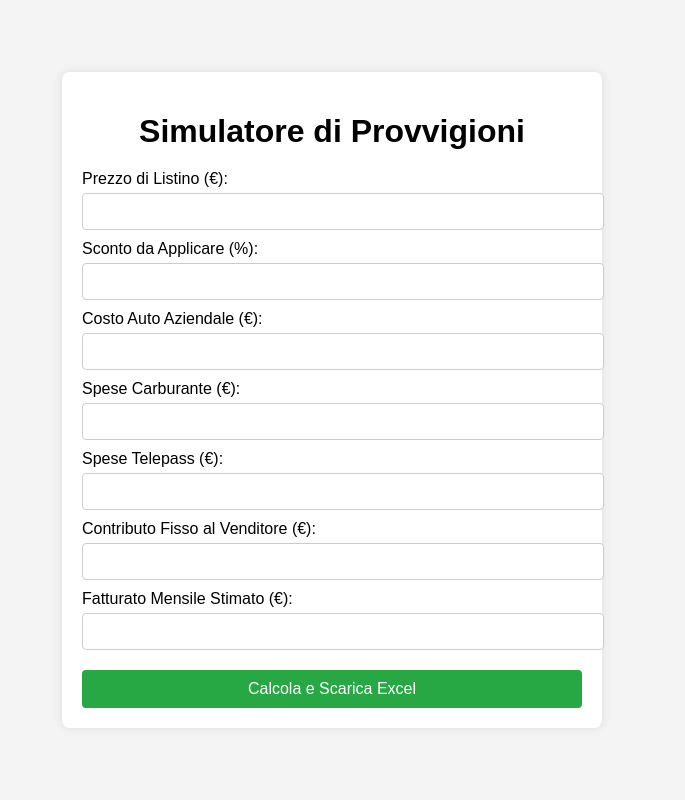
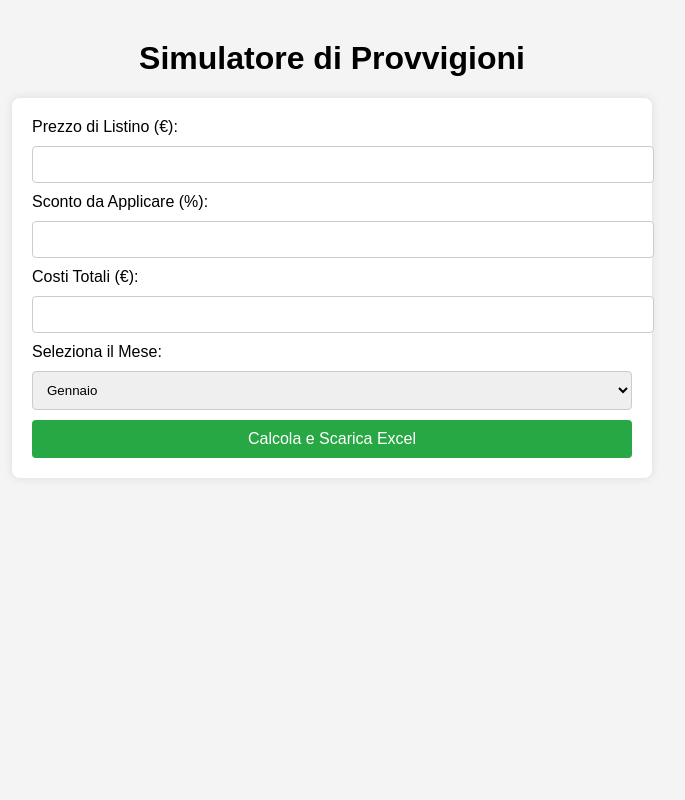
Before and after one commit to pezzaliapp/simulatore_provvigioni_flask, a Flask app: page / in a window 1280 px wide. Shown: the whole page, without its empty margins (308-993 px from the left). Run offline with Flask 3, Linux system fonts and the light colour scheme.

Commit message:
Aggiornato app.py e index.html con calcolo scostamento budget e compenso agente

```diff
--- a/app.py
+++ b/app.py
@@ -1,55 +1,89 @@
 from flask import Flask, render_template, request, send_file
 import pandas as pd
-from io import BytesIO
+import io
 
 app = Flask(__name__)
 
+# Tabella provvigioni basata sullo sconto applicato
+provvigioni = [
+    (0, 30, 10),
+    (31, 40, 7),
+    (41, 50, 5),
+    (51, 60, 3)
+]
+
+# Budget mensile predefinito (modificabile)
+budget_mensile = {
+    'gennaio': 20319,
+    'febbraio': 30485,
+    'marzo': 36063,
+    'aprile': 29948,
+    'maggio': 24699,
+    'giugno': 29348,
+    'luglio': 33249,
+    'agosto': 6086,
+    'settembre': 27960,
+    'ottobre': 34167,
+    'novembre': 43821,
+    'dicembre': 33855
+}
+
+# Contributo fisso mensile per il venditore
+contributo_fisso = 1900
+
 @app.route('/')
 def index():
-    return render_template('index.html')
+    return render_template('index.html', mesi=budget_mensile.keys())
 
 @app.route('/calcola', methods=['POST'])
 def calcola():
-    try:
-        # Recupero dei dati dal form
-        prezzo_listino = float(request.form.get('prezzo_listino', 0))
-        sconto_applicato = float(request.form.get('sconto_applicato', 0))
-        costo_auto = float(request.form.get('costo_auto', 0))
-        costo_carburante = float(request.form.get('costo_carburante', 0))
-        costo_telepass = float(request.form.get('costo_telepass', 0))
-        contributo_fisso = float(request.form.get('contributo_fisso', 0))
-        fatturato_mensile = float(request.form.get('fatturato_mensile', 0))
+    prezzo_listino = float(request.form['prezzo_listino'])
+    sconto_applicato = float(request.form['sconto_applicato'])
+    costi_totali = float(request.form['costi_totali'])
+    mese_selezionato = request.form['mese']
 
-        # Calcolo prezzo scontato
-        prezzo_scontato = prezzo_listino * (1 - sconto_applicato / 100)
+    # Calcolo Prezzo Scontato
+    prezzo_scontato = prezzo_listino * (1 - sconto_applicato / 100)
 
-        # Calcolo costi totali
-        costi_totali = costo_auto + costo_carburante + costo_telepass + contributo_fisso
+    # Calcolo Provvigione
+    provvigione = 0
+    for sc_min, sc_max, perc in provvigioni:
+        if sc_min <= sconto_applicato <= sc_max:
+            provvigione = prezzo_scontato * (perc / 100)
+            break
 
-        # Calcolo fatturato minimo richiesto
-        fatturato_minimo = costi_totali / 0.3  # ipotizzando un margine del 30%
+    # Calcolo Utile Netto
+    utile_netto = prezzo_scontato - provvigione - costi_totali
 
-        # Calcolo sconto massimo concedibile
-        sconto_massimo = 100 * (1 - (costi_totali / prezzo_listino))
+    # Calcolo Scostamento dal Budget basato sul Prezzo Scontato
+    budget_mese = budget_mensile[mese_selezionato]
+    scostamento_budget = prezzo_scontato - budget_mese
 
-        # Creazione del DataFrame per l'output Excel
-        dati = {
-            'Descrizione': ['Prezzo Listino', 'Prezzo Scontato', 'Sconto Applicato (%)', 'Costi Totali', 'Fatturato Minimo', 'Sconto Massimo Concedibile (%)'],
-            'Valore': [prezzo_listino, prezzo_scontato, sconto_applicato, costi_totali, fatturato_minimo, sconto_massimo]
-        }
-        df = pd.DataFrame(dati)
+    # Calcolo Compenso Effettivo Venditore (Contributo fisso + Provvigione)
+    compenso_effettivo = contributo_fisso + provvigione
 
-        # Creazione del file Excel in memoria
-        output = BytesIO()
-        with pd.ExcelWriter(output, engine='openpyxl') as writer:
-            df.to_excel(writer, index=False, sheet_name='Calcoli')
-        output.seek(0)
+    # Creazione DataFrame per l'output
+    dati = {
+        'Descrizione': [
+            'Prezzo Listino', 'Prezzo Scontato', 'Sconto Applicato (%)',
+            'Provvigione', 'Costi Totali', 'Utile Netto',
+            'Budget Mensile', 'Scostamento Budget', 'Compenso Effettivo Agente'
+        ],
+        'Valore': [
+            prezzo_listino, prezzo_scontato, sconto_applicato,
+            provvigione, costi_totali, utile_netto,
+            budget_mese, scostamento_budget, compenso_effettivo
+        ]
+    }
+    df = pd.DataFrame(dati)
 
-        # Invio del file Excel all'utente
-        return send_file(output, as_attachment=True, download_name='calcolo_provvigioni.xlsx', mimetype='application/vnd.openxmlformats-officedocument.spreadsheetml.sheet')
+    # Salva il file Excel in memoria
+    output = io.BytesIO()
+    with pd.ExcelWriter(output, engine='openpyxl') as writer:
+        df.to_excel(writer, index=False)
+    output.seek(0)
 
-    except Exception as e:
-        return f"Errore durante il calcolo: {e}"
+    return send_file(output, as_attachment=True, download_name='simulazione_provvigioni.xlsx', mimetype='application/vnd.openxmlformats-officedocument.spreadsheetml.sheet')
 
 if __name__ == '__main__':
     app.run(debug=True)
--- a/templates/index.html
+++ b/templates/index.html
@@ -2,51 +2,40 @@
 <html lang="it">
 <head>
     <meta charset="UTF-8">
-    <meta name="viewport" content="width=device-width, initial-scale=1.0">
     <title>Simulatore di Provvigioni</title>
     <style>
         body {
             font-family: Arial, sans-serif;
+            margin: 40px;
             background-color: #f4f4f4;
-            display: flex;
-            justify-content: center;
-            align-items: center;
-            height: 100vh;
-            margin: 0;
         }
-        .container {
+        h1 {
+            text-align: center;
+        }
+        form {
             background-color: #fff;
             padding: 20px;
             border-radius: 8px;
+            max-width: 600px;
+            margin: auto;
             box-shadow: 0 0 10px rgba(0,0,0,0.1);
-            width: 90%;
-            max-width: 500px;
         }
-        h1 {
-            text-align: center;
-            margin-bottom: 20px;
-        }
-        label {
-            display: block;
-            margin-top: 10px;
-        }
-        input[type="number"], input[type="text"] {
+        input[type="number"], select {
             width: 100%;
             padding: 10px;
-            margin-top: 5px;
+            margin: 10px 0;
+            border-radius: 4px;
             border: 1px solid #ccc;
-            border-radius: 4px;
         }
         button {
             width: 100%;
             padding: 10px;
-            margin-top: 20px;
             background-color: #28a745;
-            color: #fff;
+            color: white;
             border: none;
             border-radius: 4px;
+            font-size: 16px;
             cursor: pointer;
-            font-size: 16px;
         }
         button:hover {
             background-color: #218838;
@@ -54,32 +43,28 @@
     </style>
 </head>
 <body>
-    <div class="container">
-        <h1>Simulatore di Provvigioni</h1>
-        <form method="POST" action="/calcola">
-            <label for="prezzo_listino">Prezzo di Listino (€):</label>
-            <input type="number" id="prezzo_listino" name="prezzo_listino" required>
 
-            <label for="sconto_applicato">Sconto da Applicare (%):</label>
-            <input type="number" id="sconto_applicato" name="sconto_applicato" required>
+<h1>Simulatore di Provvigioni</h1>
 
-            <label for="costo_auto">Costo Auto Aziendale (€):</label>
-            <input type="number" id="costo_auto" name="costo_auto" required>
+<form action="/calcola" method="post">
+    <label for="prezzo_listino">Prezzo di Listino (€):</label>
+    <input type="number" name="prezzo_listino" step="0.01" required>
 
-            <label for="costo_carburante">Spese Carburante (€):</label>
-            <input type="number" id="costo_carburante" name="costo_carburante" required>
+    <label for="sconto_applicato">Sconto da Applicare (%):</label>
+    <input type="number" name="sconto_applicato" step="0.01" required>
 
-            <label for="costo_telepass">Spese Telepass (€):</label>
-            <input type="number" id="costo_telepass" name="costo_telepass" required>
+    <label for="costi_totali">Costi Totali (€):</label>
+    <input type="number" name="costi_totali" step="0.01" required>
 
-            <label for="contributo_fisso">Contributo Fisso al Venditore (€):</label>
-            <input type="number" id="contributo_fisso" name="contributo_fisso" required>
+    <label for="mese">Seleziona il Mese:</label>
+    <select name="mese" required>
+        {% for mese in mesi %}
+            <option value="{{ mese }}">{{ mese.capitalize() }}</option>
+        {% endfor %}
+    </select>
 
-            <label for="fatturato_mensile">Fatturato Mensile Stimato (€):</label>
-            <input type="number" id="fatturato_mensile" name="fatturato_mensile" required>
+    <button type="submit">Calcola e Scarica Excel</button>
+</form>
 
-            <button type="submit">Calcola e Scarica Excel</button>
-        </form>
-    </div>
 </body>
 </html>
```
